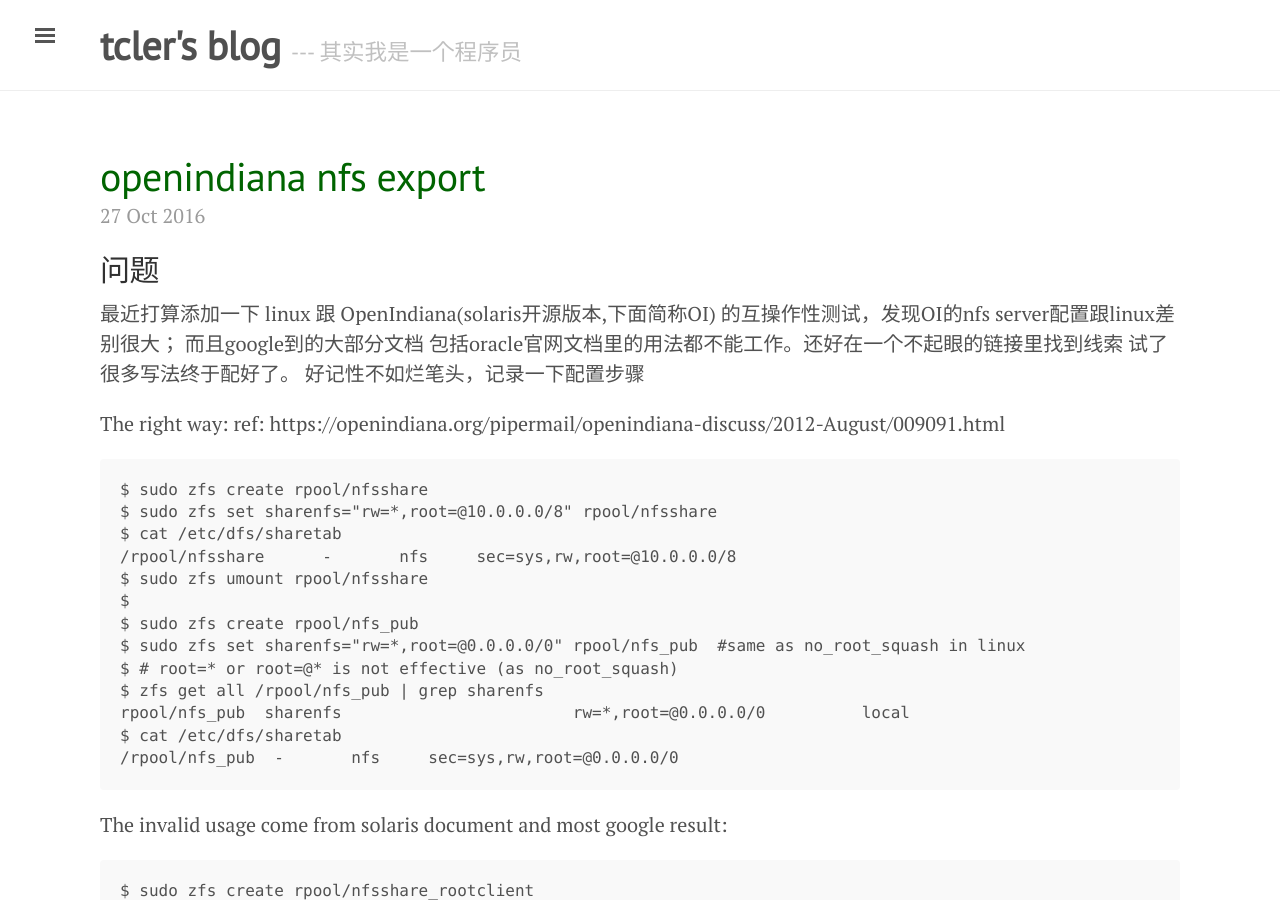
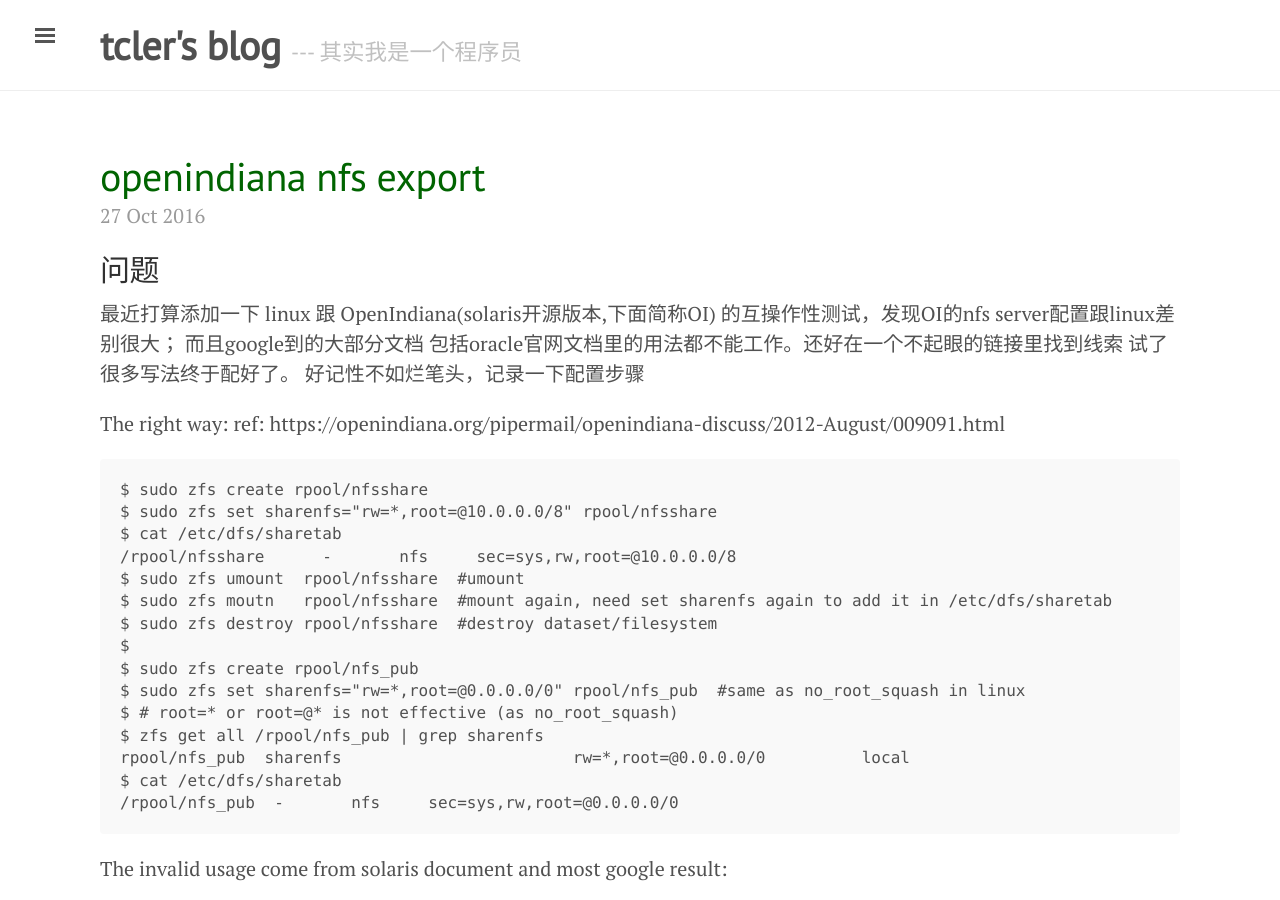
Before and after one commit to tcler/tcler.github.io, a Jekyll site: the page built from _posts/2016-10-27-OI-sharenfs.md, in a window 1280 px wide and 900 px high. Built offline with Jekyll 4.4.1, drawn with Linux system fonts in a browser that asks for light colours.

Commit message:
Update 2016-10-27-OI-sharenfs.md
add record to remember how to remove zfs filesystem/dataset

```diff
--- a/_posts/2016-10-27-OI-sharenfs.md
+++ b/_posts/2016-10-27-OI-sharenfs.md
@@ -15,7 +15,9 @@
 $ sudo zfs set sharenfs="rw=*,root=@10.0.0.0/8" rpool/nfsshare
 $ cat /etc/dfs/sharetab
 /rpool/nfsshare      -       nfs     sec=sys,rw,root=@10.0.0.0/8
-$ sudo zfs umount rpool/nfsshare
+$ sudo zfs umount  rpool/nfsshare  #umount
+$ sudo zfs moutn   rpool/nfsshare  #mount again, need set sharenfs again to add it in /etc/dfs/sharetab
+$ sudo zfs destroy rpool/nfsshare  #destroy dataset/filesystem
 $
 $ sudo zfs create rpool/nfs_pub
 $ sudo zfs set sharenfs="rw=*,root=@0.0.0.0/0" rpool/nfs_pub  #same as no_root_squash in linux
```
